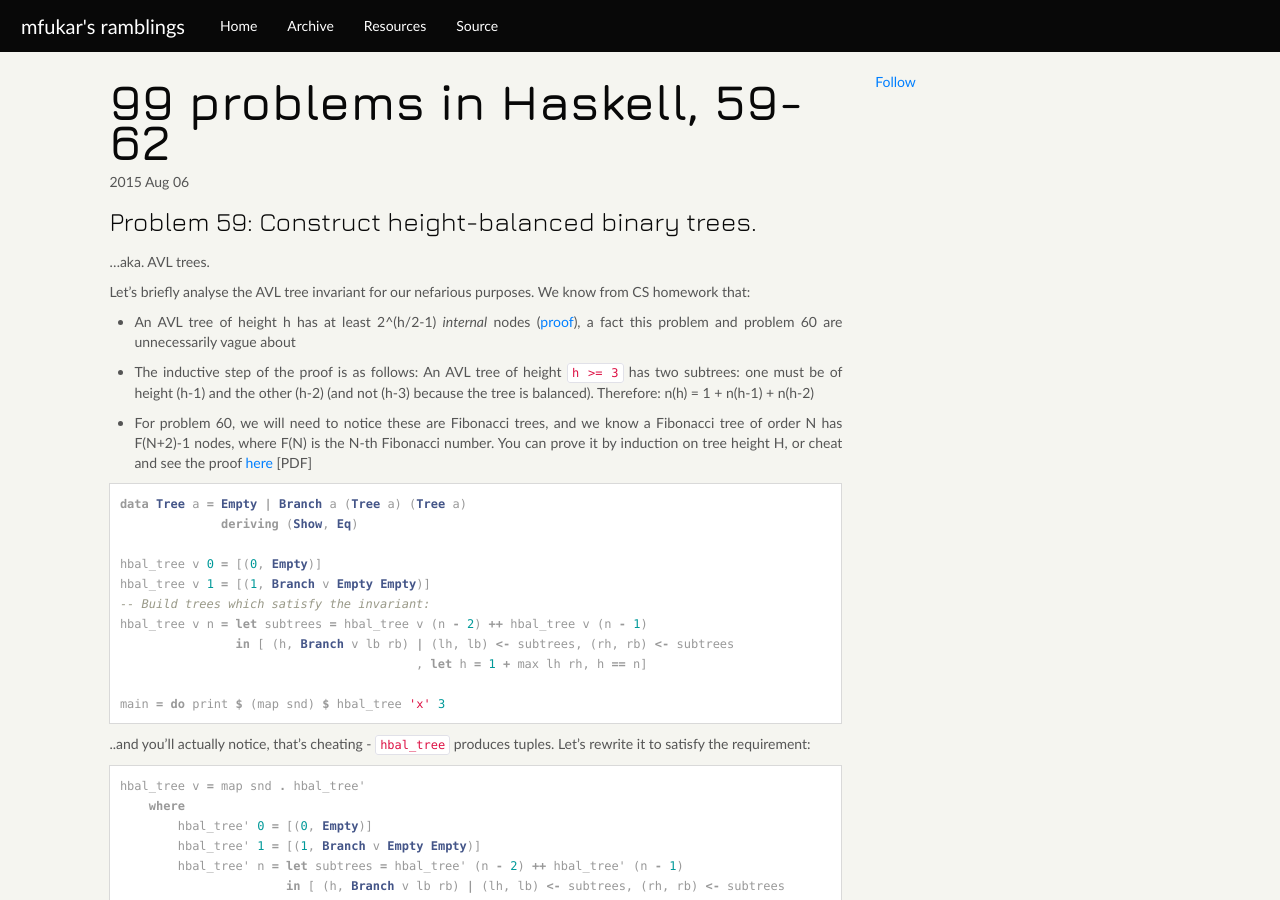
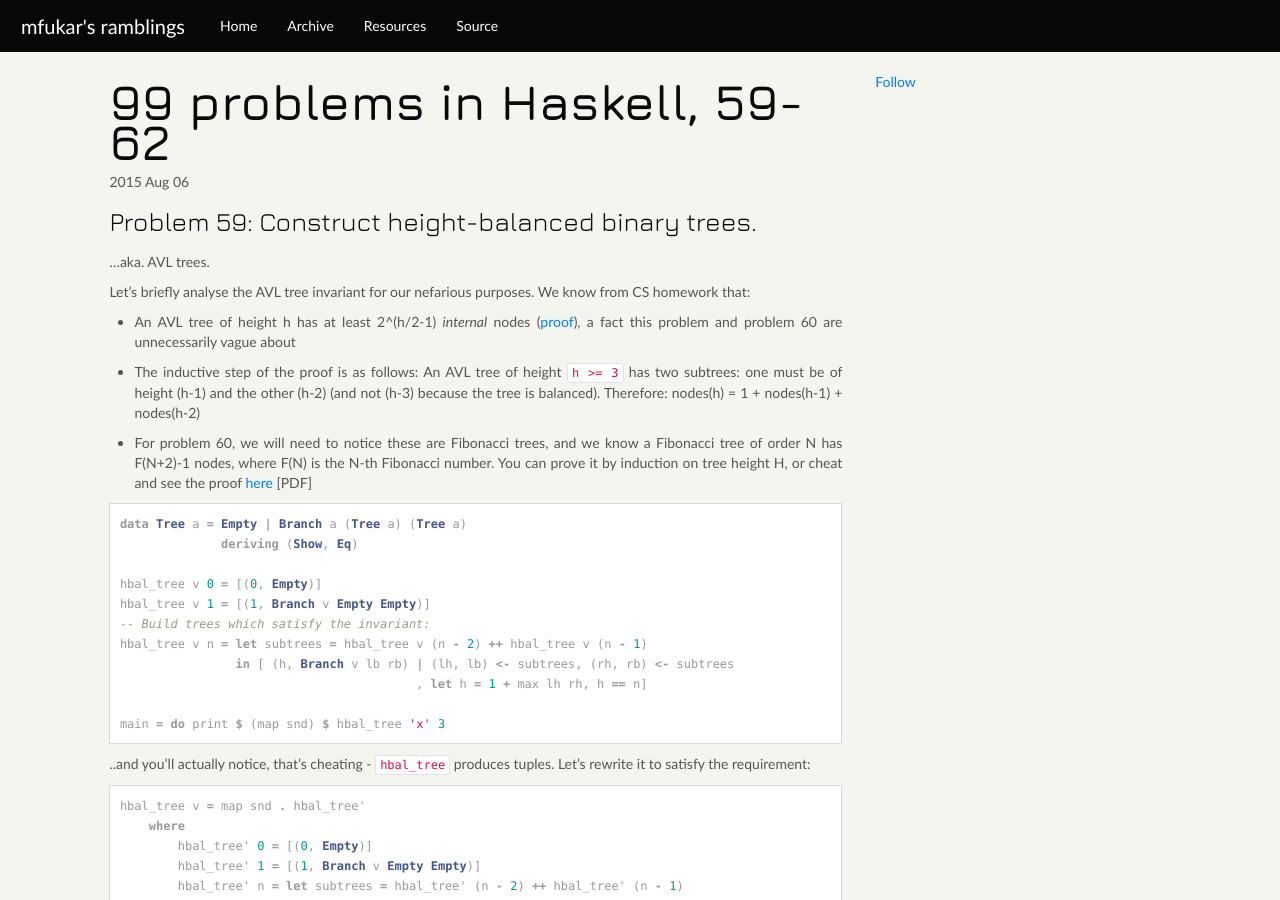
Before and after one commit to mfukar/mfukar.github.com, a Jekyll site: the page built from _posts/2015-08-06-haskell8.md, in a window 1280 px wide and 900 px high. Built offline with Jekyll 4.4.1, drawn with Linux system fonts in a browser that asks for light colours; some web fonts are replaced; Markdown is read by kramdown in place of the engine named in the settings; comment, search, counter and statistics services are not loaded.

Commit message:
Names are clarifications

```diff
--- a/_posts/2015-08-06-haskell8.md
+++ b/_posts/2015-08-06-haskell8.md
@@ -22,7 +22,7 @@ homework that:
 
  * The inductive step of the proof is as follows: An AVL tree of height `h >= 3` has two
    subtrees: one must be of height (h-1) and the other (h-2) (and not (h-3) because the
-   tree is balanced). Therefore: n(h) = 1 + n(h-1) + n(h-2)
+   tree is balanced). Therefore: nodes(h) = 1 + nodes(h-1) + nodes(h-2)
 
  * For problem 60, we will need to notice these are Fibonacci trees, and we know a
    Fibonacci tree of order N has F(N+2)-1 nodes, where F(N) is the N-th Fibonacci number.
```
